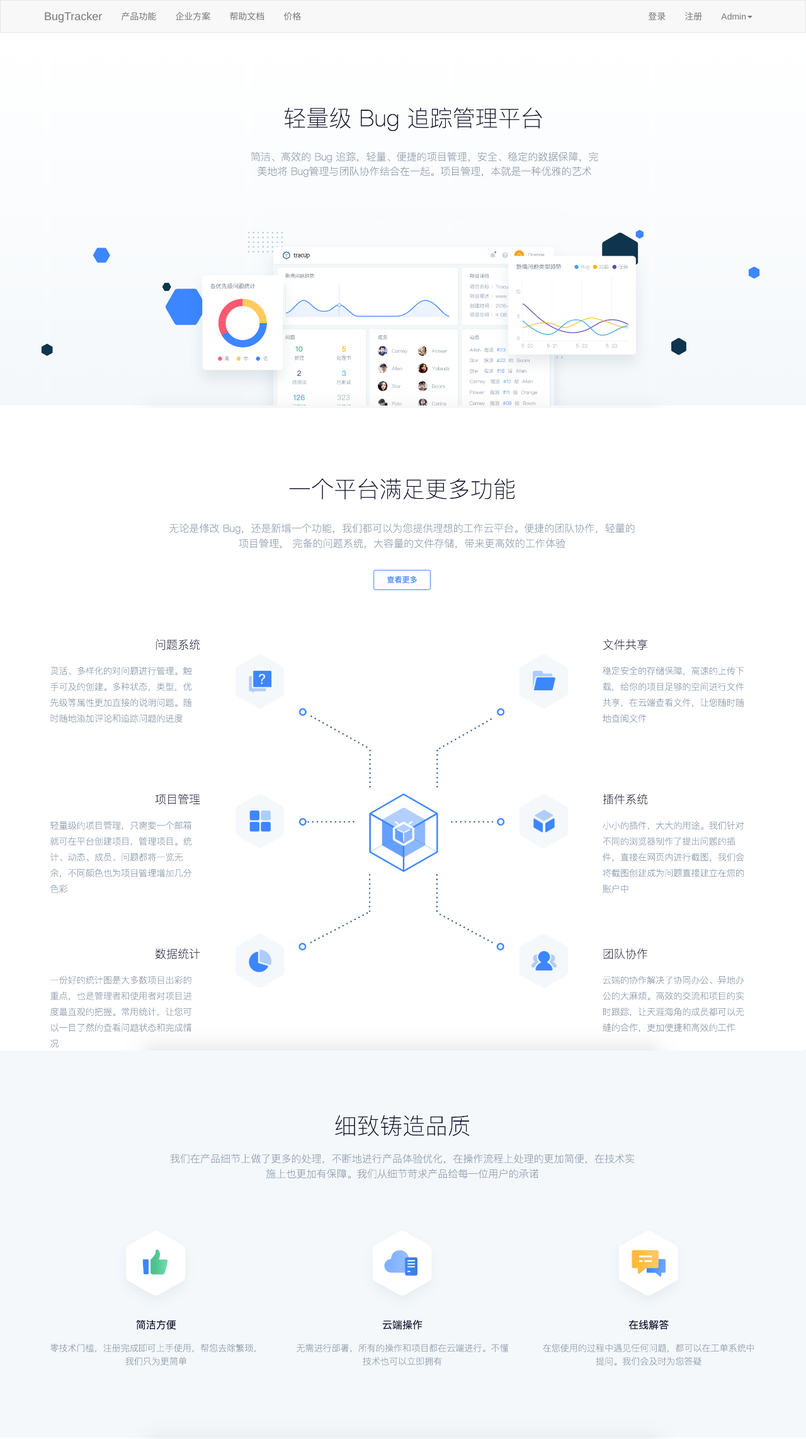
After one commit to sufangmu/BugTracker, a Django app: template web/templates/index.html in a window 1280 px wide. The commit adds this page. Shown: the whole page at 63% size. Run offline with Django 3.2, Linux system fonts and the light colour scheme; the template is opened without the code that fills it, so the values that code supplies are empty; some libraries are stand-ins or nearby versions.

Commit message:
1. 完成首页 2. 注册、登录页面跳转

```diff
--- /dev/null
+++ b/web/templates/index.html
@@ -0,0 +1,20 @@
+{% extends 'layout/base.html' %}
+{% load static %}
+{% block title %}
+首页
+{% endblock %}
+{% block css %}
+    <style>
+        img {
+            width: 100%;
+        }
+    </style>
+{% endblock %}
+{% block content %}
+<div>
+    <img src="{% static 'img/index/index-1.png' %}" alt="">
+    <img src="{% static 'img/index/index-2.png' %}" alt="">
+    <img src="{% static 'img/index/index-3.png' %}" alt="">
+    <img src="{% static 'img/index/index-4.png' %}" alt="">
+</div>
+{% endblock %}
--- a/web/templates/layout/base.html
+++ b/web/templates/layout/base.html
@@ -28,7 +28,7 @@
                 <span class="icon-bar"></span>
                 <span class="icon-bar"></span>
             </button>
-            <a class="navbar-brand" href="#">BugTracker</a>
+            <a class="navbar-brand" href="{% url 'index' %}">BugTracker</a>
         </div>
 
         <!-- Collect the nav links, forms, and other content for toggling -->
@@ -40,16 +40,15 @@
                 <li><a href="#">价格</a></li>
             </ul>
             <ul class="nav navbar-nav navbar-right">
-                <li><a href="#">Link</a></li>
+                <li><a href="{% url 'login' %}">登录</a></li>
+                <li><a href="{% url 'register' %}">注册</a></li>
                 <li class="dropdown">
                     <a href="#" class="dropdown-toggle" data-toggle="dropdown" role="button" aria-haspopup="true"
-                       aria-expanded="false">Dropdown <span class="caret"></span></a>
+                       aria-expanded="false">Admin<span class="caret"></span></a>
                     <ul class="dropdown-menu">
-                        <li><a href="#">Action</a></li>
-                        <li><a href="#">Another action</a></li>
-                        <li><a href="#">Something else here</a></li>
+                        <li><a href="#">管理中心</a></li>
                         <li role="separator" class="divider"></li>
-                        <li><a href="#">Separated link</a></li>
+                        <li><a href="#">退出</a></li>
                     </ul>
                 </li>
             </ul>
--- a/web/templates/login.html
+++ b/web/templates/login.html
@@ -33,9 +33,9 @@
             <div class="row">
                 <div class="col-xs-12">
                     <input type="submit" id="submitBtn" class="btn btn-primary col-xs-3" value="登 录">
-                    <a href="{% url 'register' %}" type="button" class="btn btn-primary col-xs-offset-6 col-xs-3">注
-                        册</a>
+                    <a href="{% url 'login_sms' %}" style="float: right">短信登录?</a>
                 </div>
+
             </div>
         </form>
     </div>
--- a/web/templates/login_sms.html
+++ b/web/templates/login_sms.html
@@ -30,13 +30,14 @@
                     </div>
                 {% endif %}
             {% endfor %}
+
             <div class="row">
                 <div class="col-xs-12">
                     <input type="button" id="submitBtn" class="btn btn-primary col-xs-3" value="登 录">
-                    <a href="{% url 'register' %}" type="button" class="btn btn-primary col-xs-offset-6 col-xs-3">注
-                        册</a>
+                    <a href="{% url 'login' %}" style="float: right">用户名登录?</a>
                 </div>
             </div>
+
         </form>
     </div>
 {% endblock %}
--- a/web/urls.py
+++ b/web/urls.py
@@ -8,6 +8,7 @@ urlpatterns = [
     path('send_sms/', account.send_sms, name='send_sms'),
     path('login/', account.login, name='login'),
     path('login/sms/', account.login_sms, name='login_sms'),
+    path('index.html/', account.index, name='index.html'),
+    path('image/code/', account.image_code, name='image_code'),
     path('index/', account.index, name='index'),
-    path('image/code/', account.image_code, name='image_code'),
 ]
--- a/web/views/account.py
+++ b/web/views/account.py
@@ -7,7 +7,7 @@ from web.forms.account import RegisterModelForm, SendSMSForm, LoginSMSForm, Logi
 
 
 def index(request):
-    return HttpResponse("index")
+    return render(request, 'index.html')
 
 
 def login(request):
```
Also changed, not shown: web/static/img/index/index-1.png (added), web/static/img/index/index-2.png (added), web/static/img/index/index-3.png (added), web/static/img/index/index-4.png (added).
